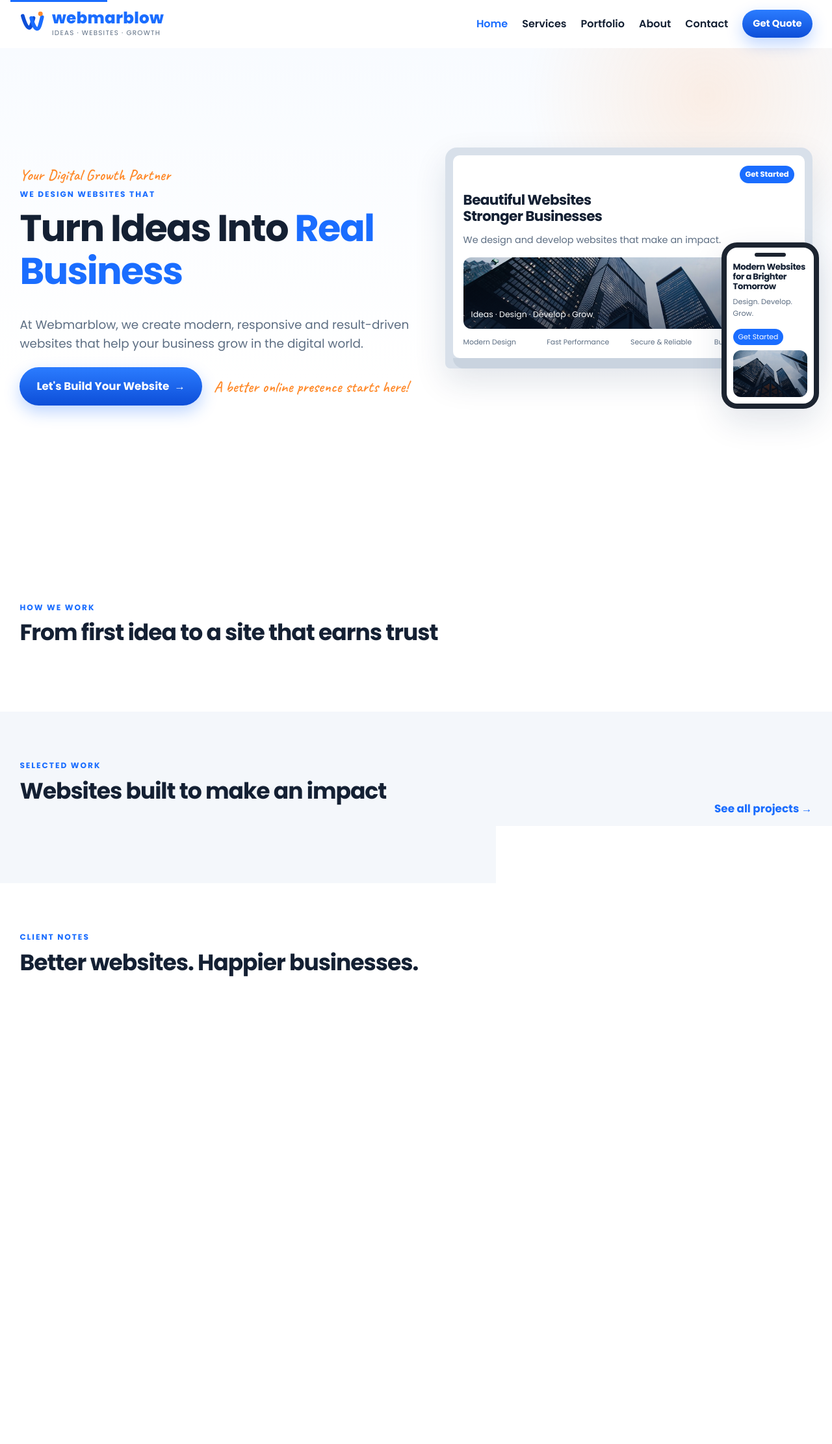
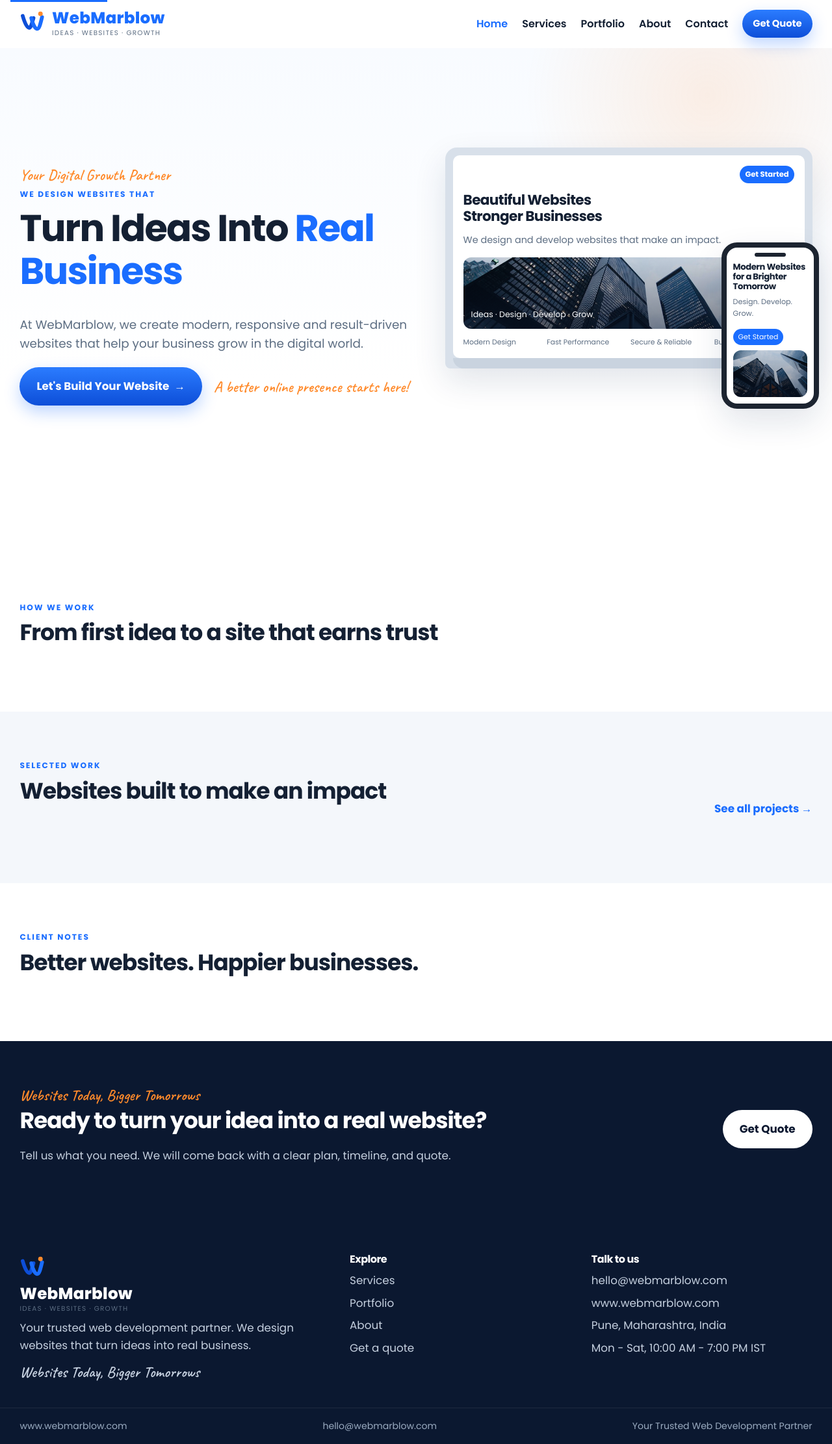
Before and after one commit to tejastalole/webmarblow, a Django app: page / in a window 1280 px wide. Shown: the whole page at 65% size. Run offline with Django 3.2, Linux system fonts and the light colour scheme; data that the repository does not hold is empty.

Commit message:
Brand the site as WebMarblow in logo and copy.
Co-authored-by: Cursor <cursoragent@cursor.com>

```diff
--- a/webmarblow/settings.py
+++ b/webmarblow/settings.py
@@ -147,7 +147,7 @@ MAILERS = {
 }
 
 COMPANY = {
-    'name': 'Webmarblow',
+    'name': 'WebMarblow',
     'tagline': 'IDEAS · WEBSITES · GROWTH',
     'slogan': 'Your Digital Growth Partner',
     'closing': 'Websites Today, Bigger Tomorrows',
--- a/webmarblow/urls.py
+++ b/webmarblow/urls.py
@@ -3,8 +3,8 @@ from django.conf.urls.static import static
 from django.contrib import admin
 from django.urls import include, path
 
-admin.site.site_header = 'Webmarblow Admin'
-admin.site.site_title = 'Webmarblow'
+admin.site.site_header = 'WebMarblow Admin'
+admin.site.site_title = 'WebMarblow'
 admin.site.index_title = 'Manage website content'
 
 urlpatterns = [
--- a/website/templates/admin/base_site.html
+++ b/website/templates/admin/base_site.html
@@ -1,7 +1,7 @@
 {% extends "admin/base.html" %}
 {% load static %}
 
-{% block title %}{% if subtitle %}{{ subtitle }} | {% endif %}{{ title }} | Webmarblow Admin{% endblock %}
+{% block title %}{% if subtitle %}{{ subtitle }} | {% endif %}{{ title }} | WebMarblow Admin{% endblock %}
 
 {% block extrahead %}
   {{ block.super }}
@@ -17,7 +17,7 @@
   <a href="{% url 'admin:index' %}">
     {% include 'website/includes/logo.html' %}
     <span class="wm-brand-copy">
-      <span class="wm-brand-name">webmarblow</span>
+      <span class="wm-brand-name">WebMarblow</span>
       <span class="wm-brand-tag">Admin · Ideas · Websites · Growth</span>
     </span>
   </a>
@@ -28,5 +28,5 @@
 {% endblock %}
 
 {% block footer %}
-  <p class="wm-footer">Webmarblow Admin · Your Digital Growth Partner</p>
+  <p class="wm-footer">WebMarblow Admin · Your Digital Growth Partner</p>
 {% endblock %}
--- a/website/templates/admin/login.html
+++ b/website/templates/admin/login.html
@@ -4,7 +4,7 @@
 <head>
   <meta charset="utf-8">
   <meta name="viewport" content="width=device-width, initial-scale=1">
-  <title>{% if form.errors %}Error: {% endif %}Sign in | Webmarblow Admin</title>
+  <title>{% if form.errors %}Error: {% endif %}Sign in | WebMarblow Admin</title>
   <link rel="preconnect" href="https://fonts.googleapis.com">
   <link rel="preconnect" href="https://fonts.gstatic.com" crossorigin>
   <link href="https://fonts.googleapis.com/css2?family=Poppins:wght@400;500;600;700;800&display=swap" rel="stylesheet">
@@ -17,7 +17,7 @@
       <div class="brand">
         <img class="mark" src="{% static 'website/img/favicon.svg' %}" width="44" height="44" alt="">
         <div>
-          <strong>webmarblow</strong>
+          <strong>WebMarblow</strong>
           <small>Admin · Ideas · Websites · Growth</small>
         </div>
       </div>
@@ -54,7 +54,7 @@
         <button type="submit">Log in</button>
       </form>
     </section>
-    <p class="foot">Webmarblow Admin · Your Digital Growth Partner</p>
+    <p class="foot">WebMarblow Admin · Your Digital Growth Partner</p>
   </main>
 </body>
 </html>
--- a/website/templates/website/about.html
+++ b/website/templates/website/about.html
@@ -3,7 +3,7 @@
 {% block content %}
 <section class="page-hero">
   <div class="container">
-    <p class="eyebrow">About Webmarblow</p>
+    <p class="eyebrow">About WebMarblow</p>
     <h1>Your digital growth partner</h1>
     <p class="lead">We are a website studio for businesses that want a stronger online presence - not just a prettier page.</p>
   </div>
@@ -13,7 +13,7 @@
   <div class="container about-grid">
     <div>
       <h2>Websites today, bigger tomorrows</h2>
-      <p class="body-copy">Webmarblow started with a simple belief: a website should turn an idea into real business. That means clear words, modern design, reliable code, and a path for customers to get in touch.</p>
+      <p class="body-copy">WebMarblow started with a simple belief: a website should turn an idea into real business. That means clear words, modern design, reliable code, and a path for customers to get in touch.</p>
       <p class="body-copy">We work with founders, local businesses, and growing teams who need a site that looks trustworthy on a phone and still feels premium on a desktop.</p>
     </div>
     <div class="stat-stack">
--- a/website/templates/website/base.html
+++ b/website/templates/website/base.html
@@ -5,7 +5,7 @@
   <meta charset="utf-8">
   <meta name="viewport" content="width=device-width, initial-scale=1">
   <title>{% if page_title %}{{ page_title }} | {% endif %}{{ company.name }}</title>
-  <meta name="description" content="Webmarblow designs modern, responsive, result-driven websites that turn ideas into real business.">
+  <meta name="description" content="WebMarblow designs modern, responsive, result-driven websites that turn ideas into real business.">
   <meta name="theme-color" content="#1a6dff">
   <link rel="preconnect" href="https://fonts.googleapis.com">
   <link rel="preconnect" href="https://fonts.gstatic.com" crossorigin>
@@ -21,7 +21,7 @@
       <a class="brand" href="{% url 'website:home' %}">
         {% include 'website/includes/logo.html' %}
         <span class="brand-copy">
-          <span class="brand-name">webmarblow</span>
+          <span class="brand-name">WebMarblow</span>
           <span class="brand-tag">{{ company.tagline }}</span>
         </span>
       </a>
@@ -59,7 +59,7 @@
         <a class="brand brand-light" href="{% url 'website:home' %}">
           {% include 'website/includes/logo.html' %}
           <span class="brand-copy">
-            <span class="brand-name">webmarblow</span>
+            <span class="brand-name">WebMarblow</span>
             <span class="brand-tag">{{ company.tagline }}</span>
           </span>
         </a>
--- a/website/templates/website/home.html
+++ b/website/templates/website/home.html
@@ -7,7 +7,7 @@
       <p class="handwritten hero-note">{{ company.slogan }}</p>
       <p class="eyebrow">We design websites that</p>
       <h1>Turn Ideas Into <span class="accent">Real Business</span></h1>
-      <p class="lead">At Webmarblow, we create modern, responsive and result-driven websites that help your business grow in the digital world.</p>
+      <p class="lead">At WebMarblow, we create modern, responsive and result-driven websites that help your business grow in the digital world.</p>
       <div class="hero-actions">
         <a class="btn btn-primary btn-lg" href="{% url 'website:quote' %}">Let's Build Your Website <span aria-hidden="true">→</span></a>
         <p class="handwritten action-note">A better online presence starts here!</p>
```
